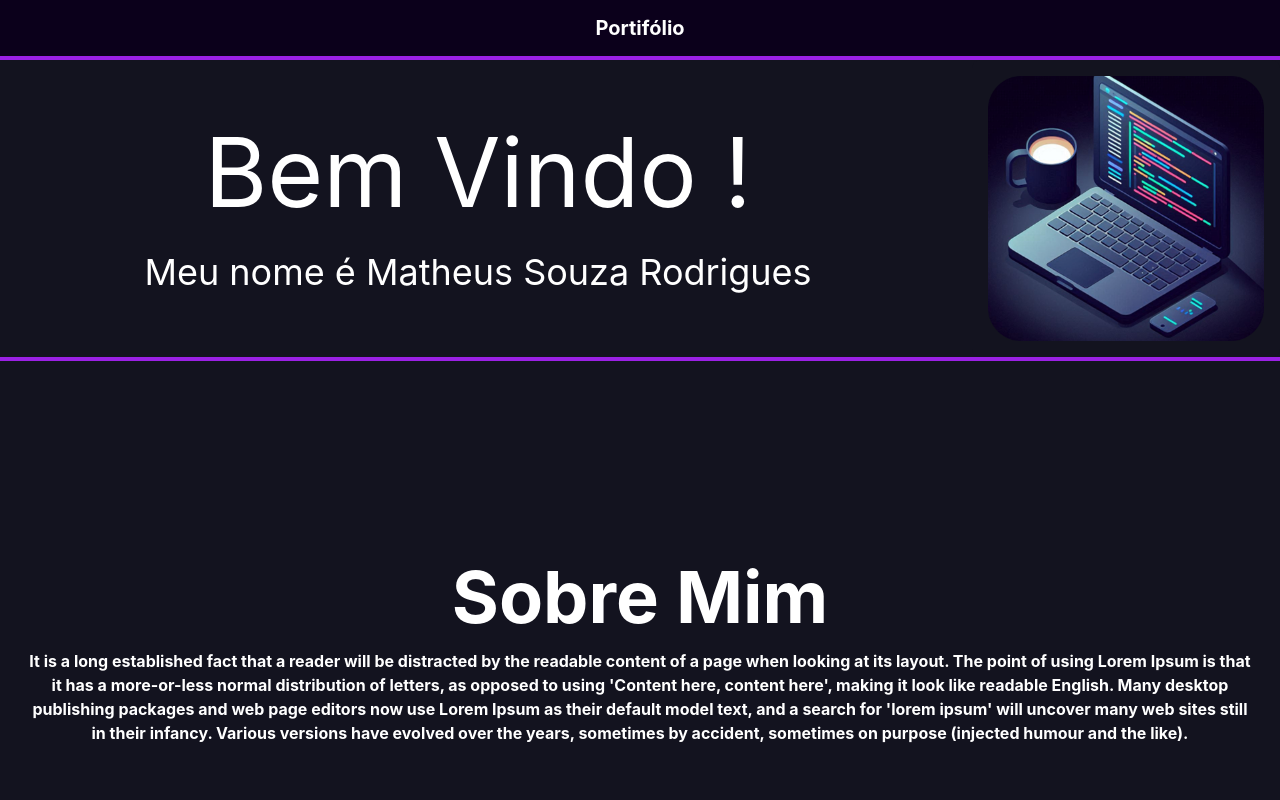
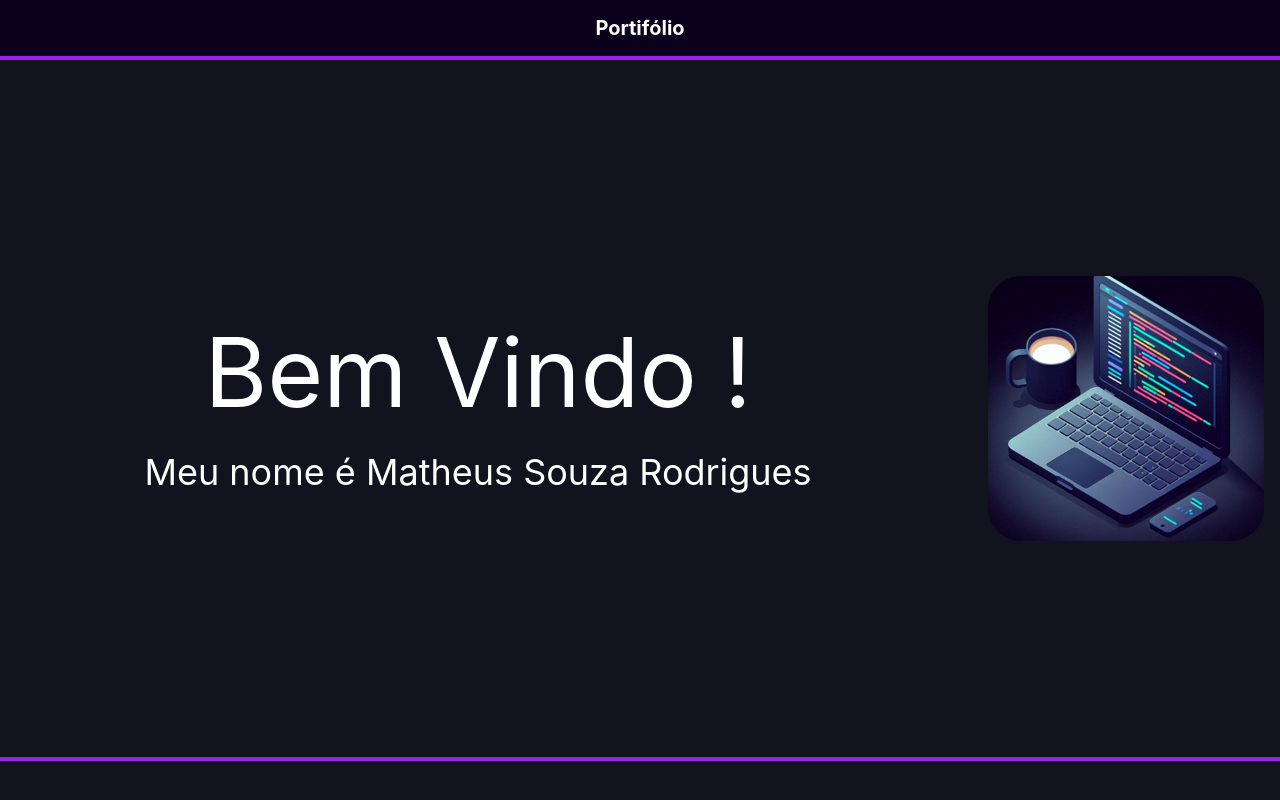
Before and after one commit to MatheusSouzaRodrigues235/Portifolio, a React (Vite) app: page / in a window 1280 px wide. Shown: the top 800 px of the page. Built offline with nearby package versions, Linux system fonts and the light colour scheme.

Commit message:
:recycle: refactor: Adiciona padding à seção Header para melhor apresentação

```diff
--- a/src/components/header.tsx
+++ b/src/components/header.tsx
@@ -3,7 +3,7 @@ import image from "../assets/images/3.png";
 const Header: React.FC = () => {
   return (
     <>
-      <div className="grid grid-cols-1 md:grid-cols-4 gap-4 w-full h-full bg-[#13131F] border-b-4 border-[#9B21E5]">
+      <div className="grid grid-cols-1 md:grid-cols-4 gap-4 w-full h-full bg-[#13131F] border-b-4 border-[#9B21E5] pt-50 pb-50">
         <div
           id="Textos"
           className="order-last md:col-span-3 col-span-1 flex flex-col gap-8 justify-center items-center bg-[#13131F] text-white p-4 h-full w-full"
```
